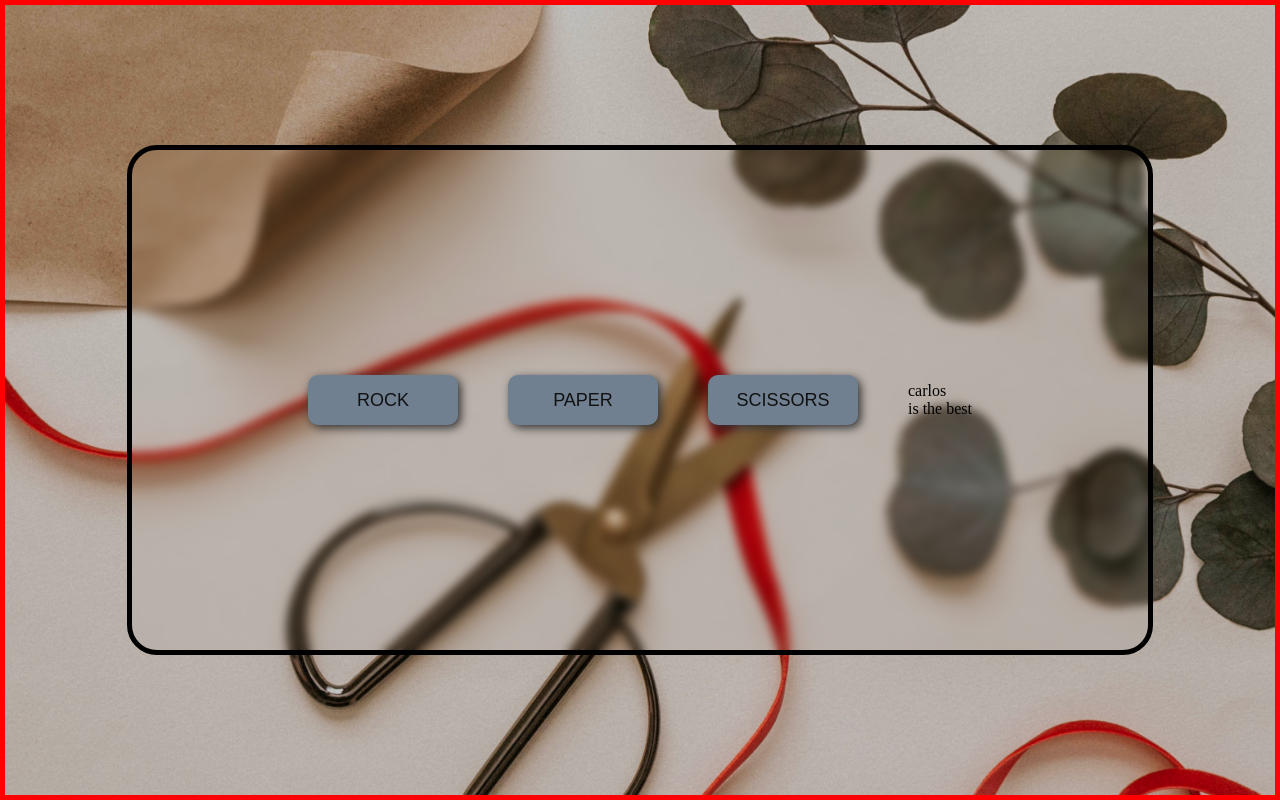
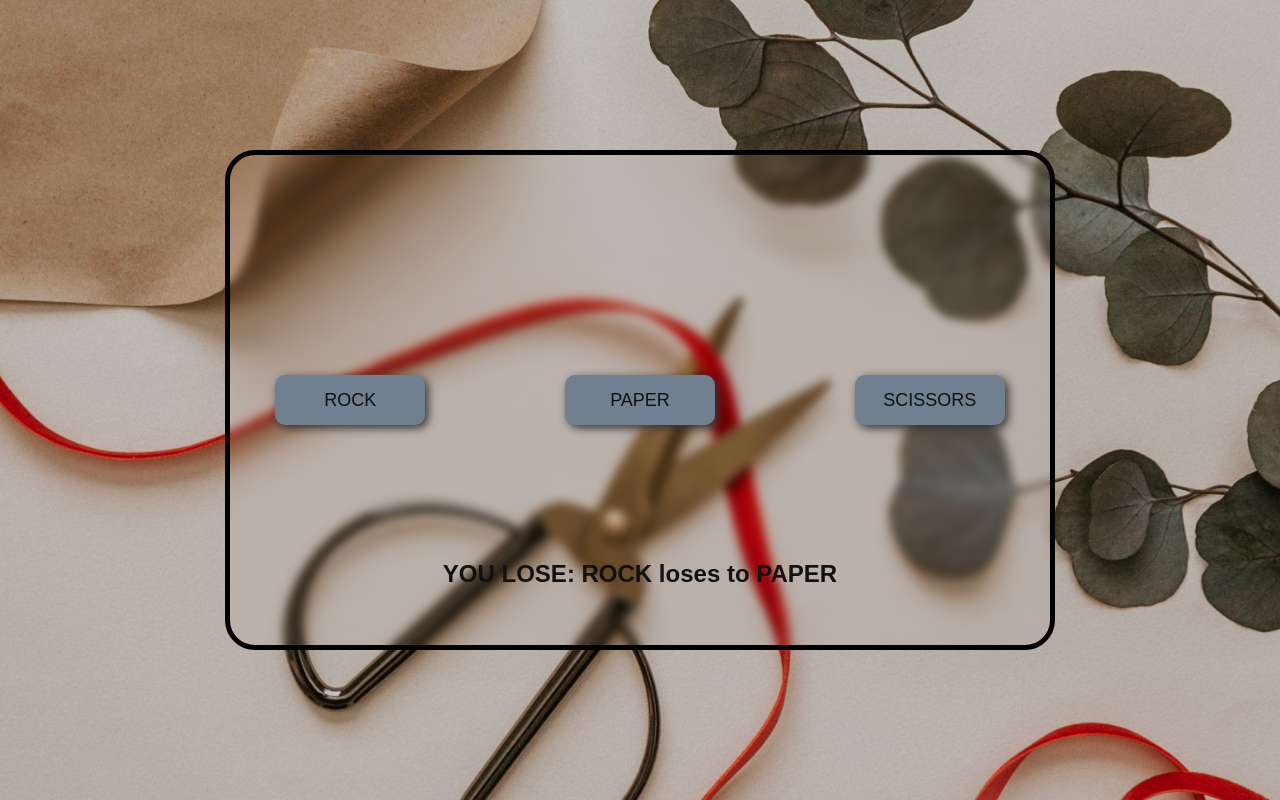
Before and after one commit to carlDguez19/odinRPS, a plain HTML site: page index.html in a window 1280 px wide. Both pictures are taken after a click on the button "ROCK". Drawn offline with Linux system fonts and the light colour scheme.

Commit message:
added the js for result of round to appear in the game area. I now need to keep track of ongoing score and present winner when one reaches 5 points

```diff
--- a/css/main.scss
+++ b/css/main.scss
@@ -10,14 +10,25 @@ html, body{
     box-sizing: border-box;
     width: 100%;
     height: 100vh;
-    border: 5px solid red;
+    //border: 5px solid red;
     background: url(/images/tessa-wilson-LaGaPIayBrc-unsplash.jpg);
     background-size: cover;
     background-position-y: -250px;
 }
+
 .gameArea{
     display: flex;
-    justify-content: center;
+    flex-direction: column;
+    //justify-content: center;
+    align-items: center;
+    width: 80%;
+    height: 500px;
+    //border: 10px solid blue;
+}
+
+.buttonArea{
+    display: flex;
+    justify-content: space-around;
     align-items: center;
     border: 5px solid black;
     border-radius: 30px;
@@ -40,3 +51,25 @@ button{
         scale: .97;
     }
 }
+
+.results{
+    position: absolute;
+    bottom: 150px;
+    //border: 3px solid red;
+    width: 40%;
+    height: 100px;
+    display: flex;
+    justify-content: center;
+    align-items: center;
+    .outcome{
+        //border: 3px solid red;
+        width: 80%;
+        height: 80%;
+        text-align: center;
+        font-size: 24px;
+        font-weight: bolder;
+        font-family: Arial, Helvetica, sans-serif;
+        text-shadow: #333;
+        color: #111;
+    }
+}
--- a/index.html
+++ b/index.html
@@ -13,11 +13,13 @@
 <body>
     <div class="container">
         <div class="gameArea">
-            <button class="rock">ROCK</button>
-            <button class="paper">PAPER</button>
-            <button class="scissors">SCISSORS</button>
+            <div class="buttonArea">
+                <button class="rock">ROCK</button>
+                <button class="paper">PAPER</button>
+                <button class="scissors">SCISSORS</button>
+            </div>
             <div class="results">
-                <p class="outcome">carlos <br> is the best</p>
+                <p class="outcome"></p>
             </div>
         </div>
     </div>
--- a/js/rpsJS.js
+++ b/js/rpsJS.js
@@ -15,12 +15,23 @@ function cpuChoice(){
 
 let playRound = (player, cpu) => {
     if(player === cpu){
+        ties++;
+        outcomeP.textContent = "";
+        outcomeP.textContent = `YOU TIED: both picked ${player}`;
         return `YOU TIED: both picked ${player}`;
     }
     else if((player == "ROCK" && cpu == "SCISSORS") || (player == "PAPER" && cpu == "ROCK") || (player == "SCISSORS" && cpu == "PAPER")){
+        wins++;
+        outcomeP.textContent = "";
+        outcomeP.textContent = `YOU WIN: ${player} beats ${cpu}`;
         return `YOU WIN: ${player} beats ${cpu}`;
     }
-    return `YOU LOSE: ${player} loses to ${cpu}`;
+    else{
+        losses++;
+        outcomeP.textContent = "";
+        outcomeP.textContent = `YOU LOSE: ${player} loses to ${cpu}`;
+        return `YOU LOSE: ${player} loses to ${cpu}`;
+    }
 }
 
 function determineWinner(tie, win, loss){
@@ -35,11 +46,16 @@ function determineWinner(tie, win, loss){
     }
 }
 
+let wins = 0;
+let losses = 0;
+let ties = 0;
+
+const outcomeP = document.querySelector('.outcome');
 const buttons = document.querySelectorAll('button');
 
 buttons.forEach((button) => {
     button.addEventListener('click', () =>{
-        let result = playRound(button.getAttribute('class'), cpuChoice);
+        playRound(button.getAttribute('class').toUpperCase(), cpuChoice()); //clever ??? i get the class atribute from each button and uppecase it and use it as the param for play round player side (smiley side eye)
         console.log(result);
     });
 });
```
Also changed, not shown: css/main.css, 1 other file.
